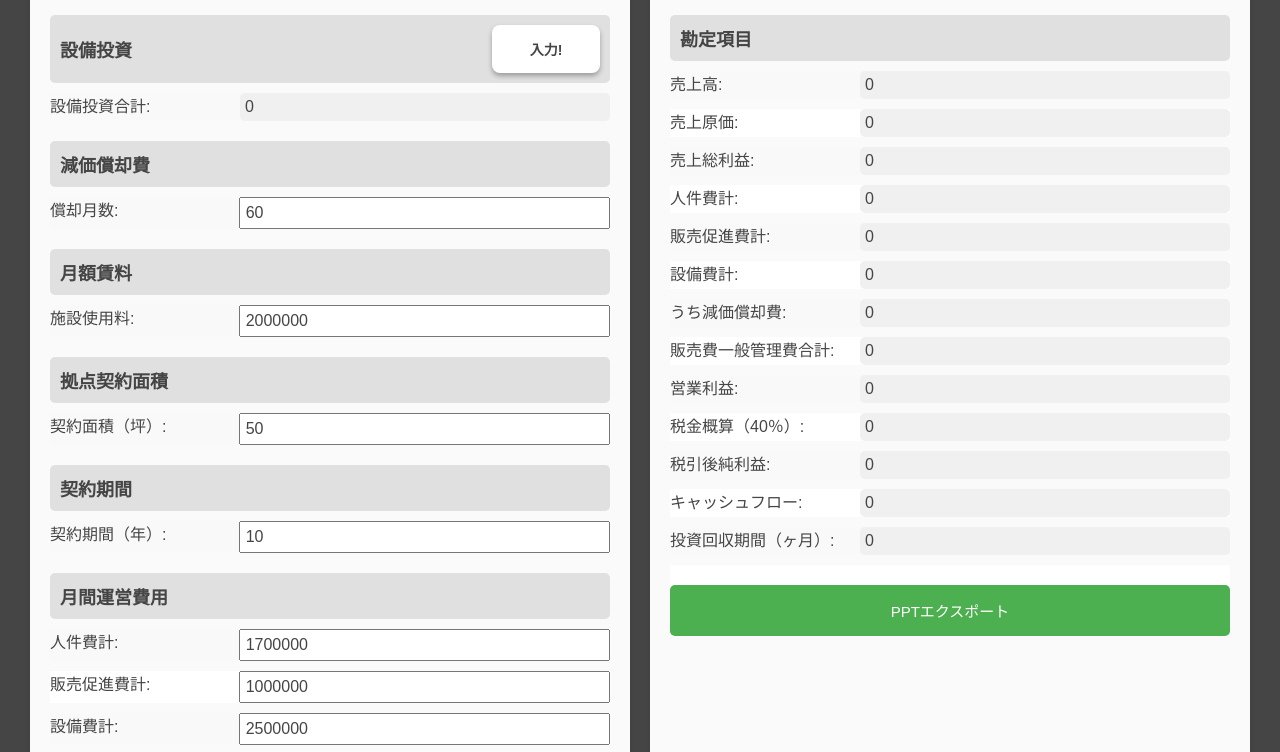
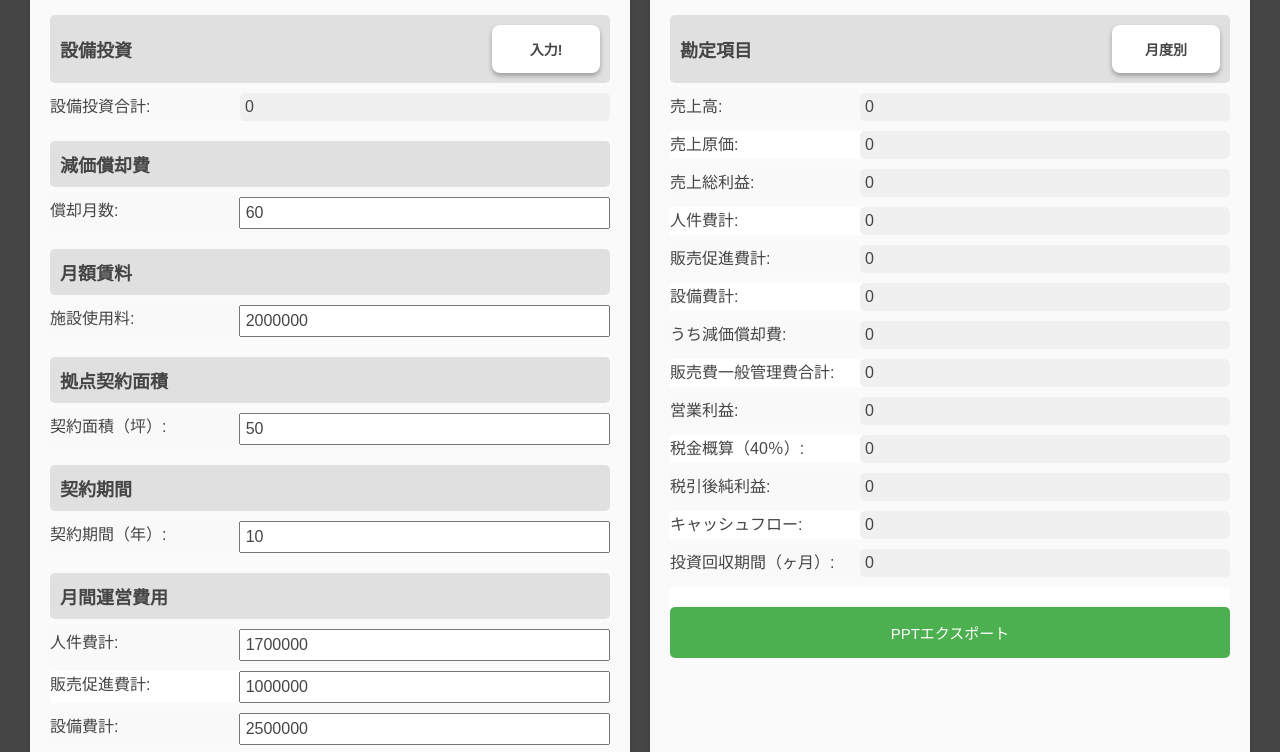
Before and after one commit to ysato33028/invest-ver2, a plain HTML site: page index.html in a window 1280 px wide. Shown: the part 140-892 px from the top of the page. Drawn offline with Linux system fonts and the light colour scheme.

Commit message:
Update index.html

```diff
--- a/index.html
+++ b/index.html
@@ -83,7 +83,9 @@
         <div class="column">
             <h2>投資回収シミュレーション</h2>
             <div class="form-section">
-                <div class="section-title">勘定項目</div>
+                <div class="section-title">勘定項目
+                    <btn-s id="calculate-btn"><p>月度別</p></btn-s>
+                </div>
                 <div class="form-group">
                     <label>売上高:</label>
                     <span id="sales">0</span>
```
